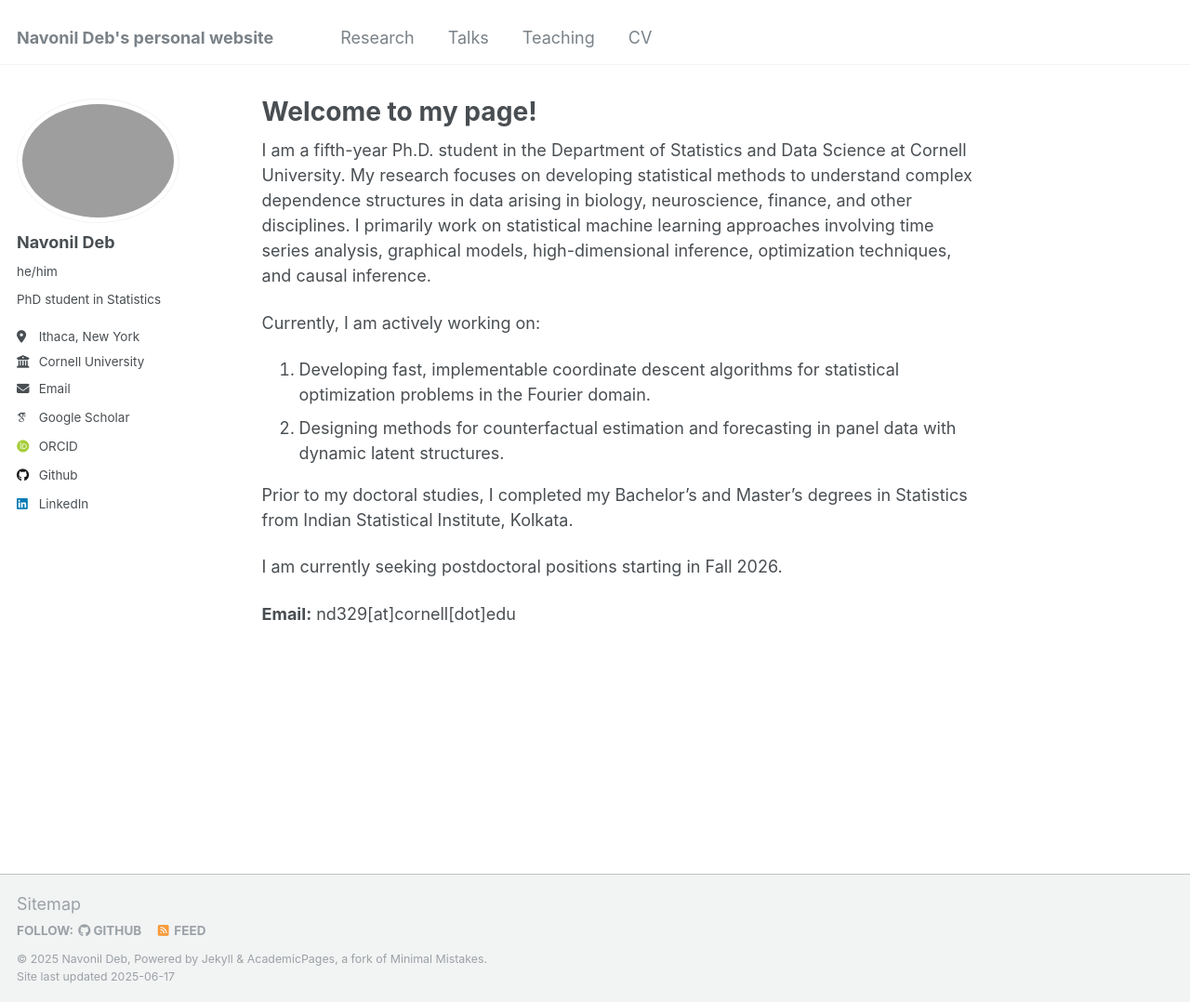
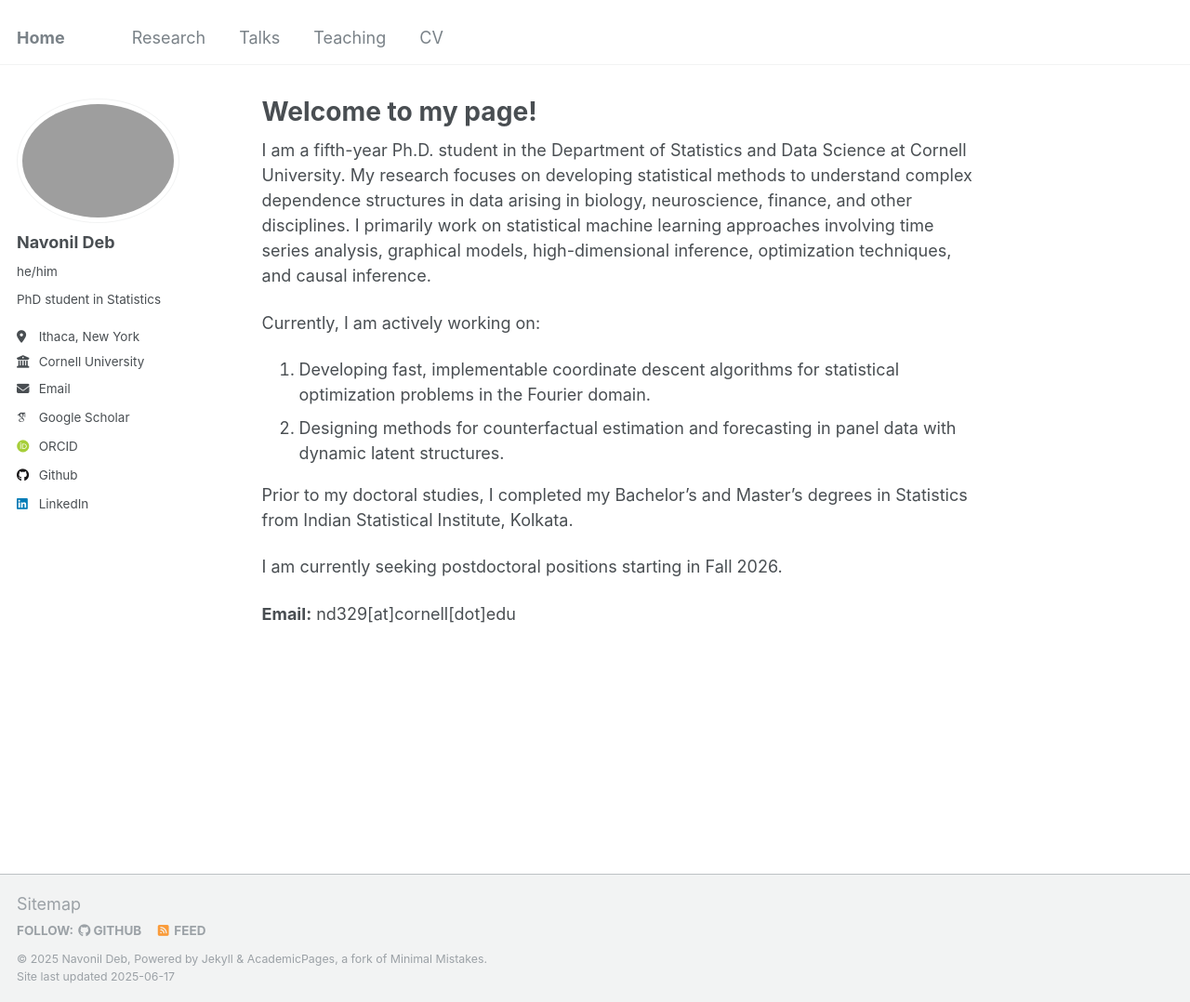
Before and after one commit to navonildeb/navonildeb.github.io, a Jekyll site: the page built from _pages/about.md, in a window 1280 px wide and 1078 px high. Shown: the whole window at 93% size. Built offline with Jekyll 4.4.1, drawn with Linux system fonts in a browser that asks for light colours; some web fonts are replaced.

Commit message:
Update _config.yml

```diff
--- a/_config.yml
+++ b/_config.yml
@@ -8,7 +8,7 @@
 
 # Basic Site Settings
 locale                   : "en-US"
-title                    : "Navonil Deb's personal website"
+title                    : "Home"
 title_separator          : "-"
 name                     : "Navonil Deb"
 description              : &description "personal description"
```
